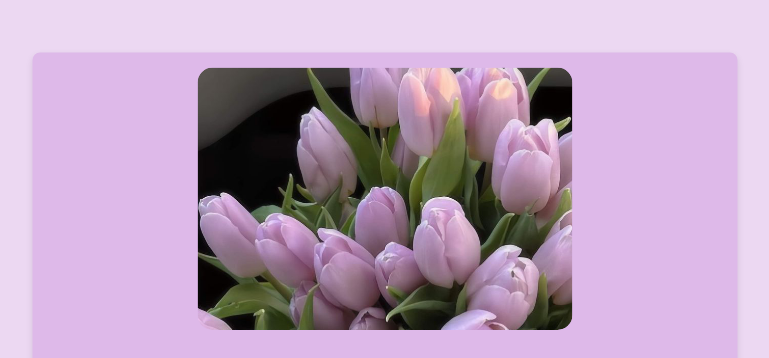
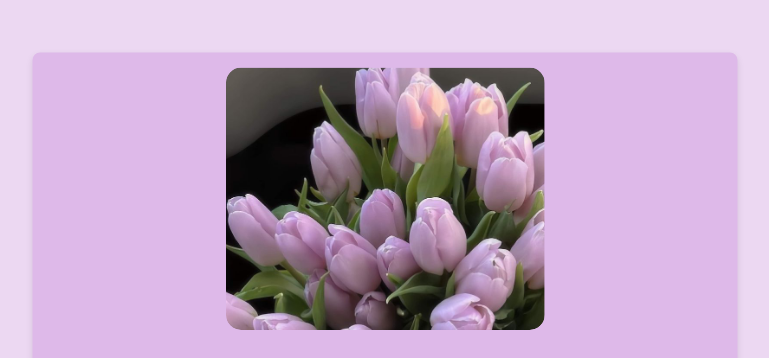
Before and after one commit to ryyuen/4noelie, a plain HTML site: page success.html in a window 1280 px wide. Shown: the top 358 px of the page, without its empty margins (255-1024 px from the left). Drawn offline with Linux system fonts and the light colour scheme.

Commit message:
Update success.html

```diff
--- a/success.html
+++ b/success.html
@@ -34,7 +34,7 @@
 .image-box {
     margin-bottom: 20px; /* Space below the image */
     overflow: hidden; /* Crop overflow */
-    width: 500px; /* Set a fixed width for the image box */
+    width: 425px; /* Set a fixed width for the image box */
     height: 350px; /* Set a fixed height for the image box */
     align-self: center; /* Center the image box */
     border-radius: 20px; /* Add rounded corners to the image box */
```
